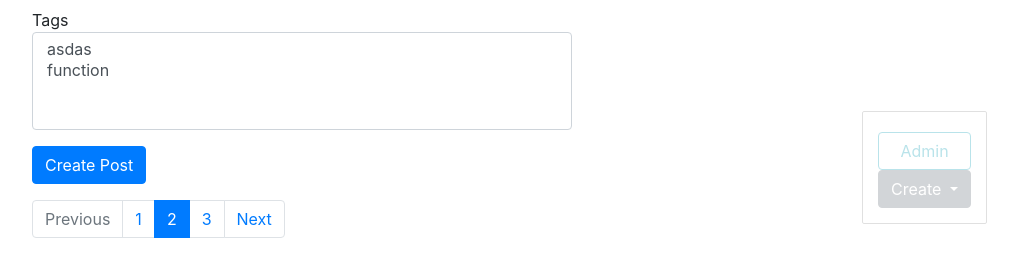
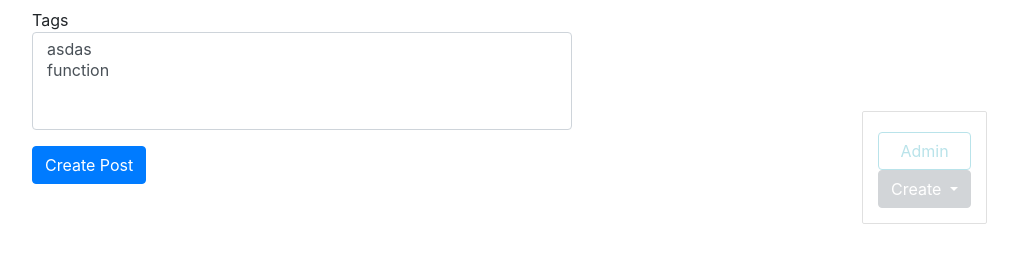
Before and after one commit to Alymbekov/site_for_posts, a Django app: page /blog/post/create/ in a window 1280 px wide. Shown: the part 546-800 px from the top of the page, without its empty margins (243-1261 px from the left). Run offline with Django 3.2, Linux system fonts and the light colour scheme; a user stored in the database is signed in; data comes from the database, SQL or seed files in the repository; both versions use the stored data as it was after the commit; some libraries are stand-ins or nearby versions.

Commit message:
add to view pagination logic and to base html

```diff
--- a/app/blogengine/blog/templates/blog/index.html
+++ b/app/blogengine/blog/templates/blog/index.html
@@ -2,7 +2,7 @@
 {% load static %}
 {% block content %}
 
-{% for post in posts %}
+{% for post in page_object.object_list %}
   {% include 'blog/includes/post_card.html' %}
     {% endfor %}
 
--- a/app/blogengine/blog/templates/blog/post_create_form.html
+++ b/app/blogengine/blog/templates/blog/post_create_form.html
@@ -5,7 +5,7 @@
 {% endblock %}
 
 {% block content %}
-    <form action="{% url 'post_create_url }" method='post'>
+    <form action="{% url 'post_create_url' %}" method='post'>
         {% csrf_token %}
 
         {% for field in form %}
--- a/app/blogengine/blog/templates/blog/tag_create.html
+++ b/app/blogengine/blog/templates/blog/tag_create.html
@@ -5,7 +5,7 @@
 {% endblock %}
 
 {% block content %}
-  <form action="{% url 'tag_create_url' }" method='post'>
+  <form action="{% url 'tag_create_url' %}" method='post'>
       {% csrf_token %}
       {% for field in form %}
           <div class="form-group">
--- a/app/blogengine/blog/views.py
+++ b/app/blogengine/blog/views.py
@@ -14,11 +14,33 @@ from blog.utils import (
 from .forms import TagForm,PostForm
 from django.shortcuts import redirect
 from django.urls import reverse
+from django.core.paginator import Paginator
 
 def post_list(request):
     posts = Post.objects.all()
-    return render(request,'blog/index.html',context={'posts':posts})
+    paginator = Paginator(posts,2)
+    page_number = request.GET.get('page',1)
+    page = paginator.get_page(page_number)
 
+    is_paginated = page.has_other_pages()
+
+    if page.has_previous():
+        previus_url = '?page={}'.format(page.previous_page_number())
+    else:
+        previus_url = ''
+    if page.has_next():
+        next_url = '?page={}'.format(page.next_page_number())
+    else:
+        next_url = ''
+
+    context = {
+        'page_object':page,
+        'is_paginated':is_paginated,
+        'next_url': next_url,
+        'previus_url':previus_url
+    }
+
+    return render(request,'blog/index.html',context=context)
 
 class PostDetail(ObjectDetailMixin,View):
     model = Post
@@ -41,8 +63,8 @@ class TagDelete(LoginRequiredMixin,ObjectDeleteMixin,View):
 class PostCreate(LoginRequiredMixin,ObjectCreateMixin,View):
     form_model = PostForm
     template = 'blog/post_create_form.html'
+    raise_exceptions = True
 
-    raise_exception = True
 class TagDetail(ObjectDetailMixin,View):
     model = Tag
     template = 'blog/tag_detail.html'
--- a/app/blogengine/templates/bases/base.html
+++ b/app/blogengine/templates/bases/base.html
@@ -45,21 +45,33 @@
         {% block content %}
       There is no any content for you
             {% endblock %}
+      {% if is_paginated %}
   <nav aria-label="..." class="mt-3">
     <ul class="pagination">
-      <li class="page-item disabled">
-        <a class="page-link" href="#" tabindex="-1" aria-disabled="true">Previous</a>
+      <li class=" page-item {% if not previus_url %}disabled {% endif %}">
+        <a class="page-link" href="{{ previus_url }}" tabindex="-1" aria-disabled="true">Previous</a>
       </li>
-      <li class="page-item"><a class="page-link" href="#">1</a></li>
-      <li class="page-item active" aria-current="page">
-        <a class="page-link" href="#">2 <span class="sr-only">(current)</span></a>
-      </li>
-      <li class="page-item"><a class="page-link" href="#">3</a></li>
-      <li class="page-item">
-        <a class="page-link" href="#">Next</a>
+
+      {% for n in page_object.paginator.page_range %}
+        {% if page_object.number == n %}
+              <li class="page-item active" aria-current="page">
+                  <a class="page-link" href="?page={{n}}">{{n}}
+                       <span class="sr-only">(current)</span>
+                   </a>
+            {% elif n > page_object.number|add:-3 and n < page_object.number|add:3 %}
+              <li class="page-item">
+                  <a class="page-link" href="?page={{ n }}">
+                                  {{n}}
+                  </a>
+              </li>
+        {% endif %}
+      {% endfor %}
+      <li class=" page-item {% if not next_url %}disabled {% endif %}">
+        <a class="page-link" href="{{ next_url }}" tabindex="-1" aria-disabled="true">next</a>
       </li>
     </ul>
   </nav>
+  {% endif %}
     </div>
   </div>
 </div>
```
Also changed, not shown: app/blogengine/db.sqlite3.
